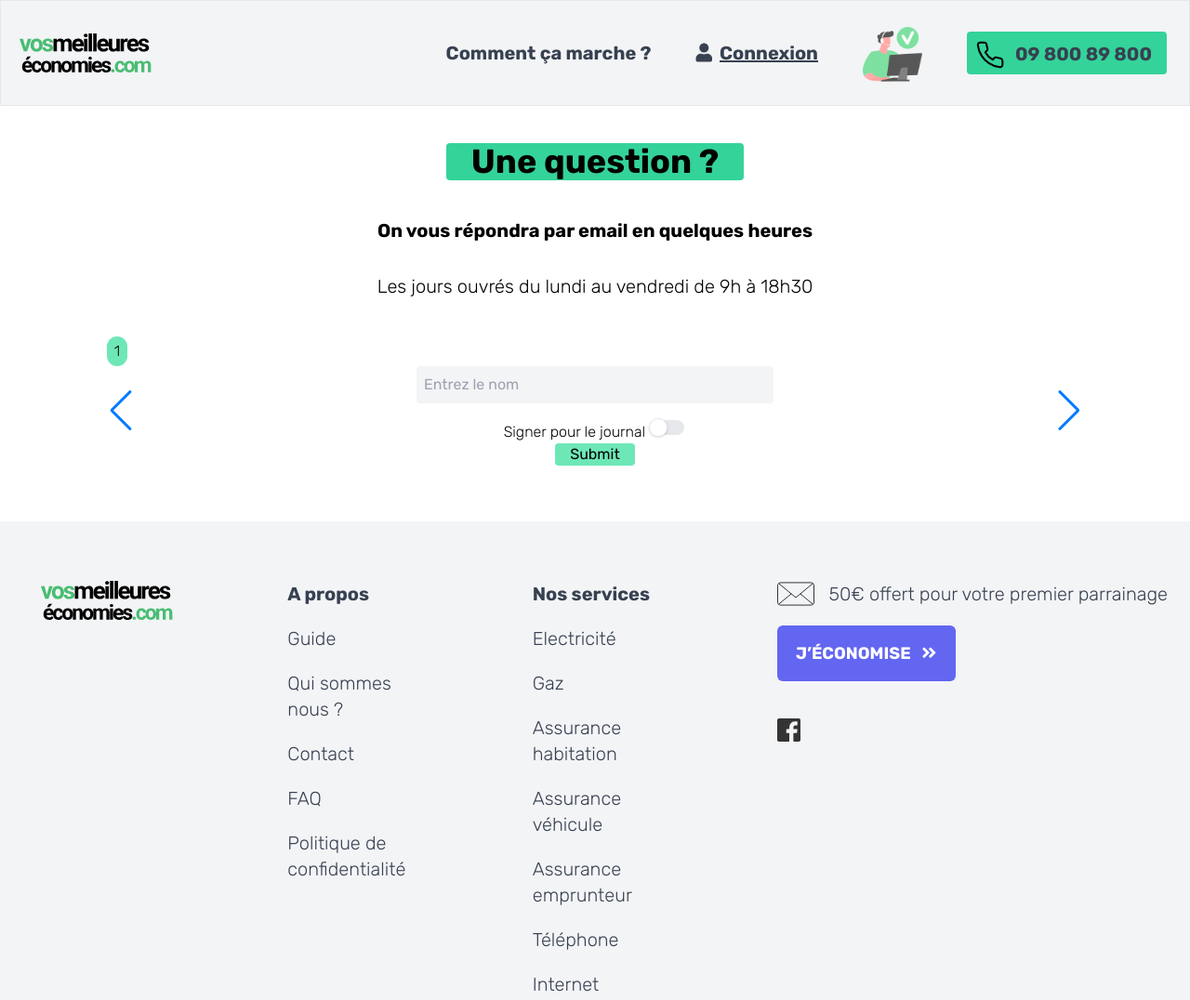
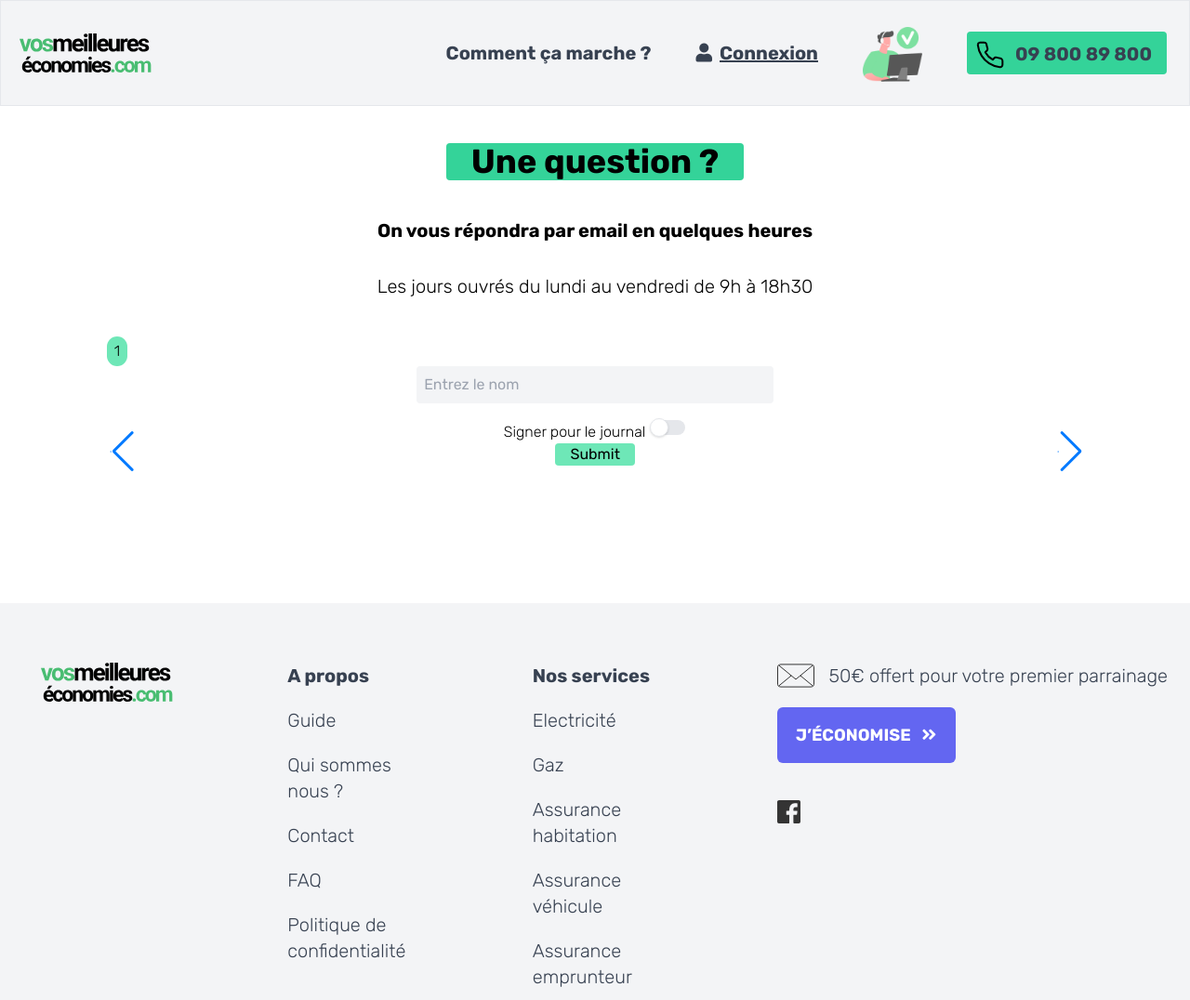
Before and after one commit to dilyana2001/Alpine-tailwind-project, a plain HTML site: page index.html in a window 1280 px wide. Shown: the top 1076 px of the page at 93% size. Drawn offline with nearby package versions, Linux system fonts and the light colour scheme.

Commit message:
add swiper

```diff
--- a/index.html
+++ b/index.html
@@ -12,7 +12,7 @@
     <script src="/src/scripts/script.js" defer></script>
     <script src="https://unpkg.com/alpinejs@3.x.x/dist/cdn.min.js" defer></script>
     <link rel="stylesheet" href="https://unpkg.com/swiper@7/swiper-bundle.min.css" />
-    <script src="https://unpkg.com/swiper@7/swiper-bundle.min.js" defer></script>
+    <script src="https://unpkg.com/swiper@7/swiper-bundle.min.js"></script>
     <title>Contact</title>
 </head>
 
@@ -95,12 +95,12 @@
 
 
                 <div x-show="isAllowed">
-                    <div x-data="{swiper: null}" x-init="swiper = new Swiper($refs.container, {
+                    <div x-data="{swiper: null}" x-init="swiper = new Swiper('.swiper', {
                         loop: true,
                         slidesPerView: 1,
                         spaceBetween: 0
-                      })" class="relative w-10/12 mx-auto flex flex-row swiper">
-
+                      })" class="relative w-10/12 mx-auto flex flex-row">
+                        <div class="swiper">
                             <div class="flex swiper-wrapper">
                                 <template x-for="(num, index) in numberSteps" :key="index">
                             <div class="px-2 swiper-slide" x-data="{open: false}">
@@ -123,8 +123,8 @@
                         </div>
                     </div>
                     </template>
-                <div class="swiper-button-prev" @click="swiper.slidePrev()"></div>
-                <div class="swiper-button-next" @click="swiper.slideNext()"></div>
+                    <div class="swiper-button-prev" @click="swiper.slidePrev()"><svg viewBox="0 0 20 20" fill="currentColor" class="chevron-left w-6 h-6"><path fill-rule="evenodd" d="M12.707 5.293a1 1 0 010 1.414L9.414 10l3.293 3.293a1 1 0 01-1.414 1.414l-4-4a1 1 0 010-1.414l4-4a1 1 0 011.414 0z" clip-rule="evenodd"></path></svg></div>
+                    <div class="swiper-button-next" @click="swiper.slideNext()"> <svg viewBox="0 0 20 20" fill="currentColor" class="chevron-right w-6 h-6"><path fill-rule="evenodd" d="M7.293 14.707a1 1 0 010-1.414L10.586 10 7.293 6.707a1 1 0 011.414-1.414l4 4a1 1 0 010 1.414l-4 4a1 1 0 01-1.414 0z" clip-rule="evenodd"></path></svg></div>
                 </div>
                 <div class="font-bold text-red-400 pb-5">
                     <template x-for="(err, i) in secondStepErrors" :key="i">
@@ -134,6 +134,7 @@
                 <div class="pb-5">
                     <input type="submit" value="Précédent" class="bg-green-400 rounded text-2xl font-bold py-2 px-24 cursor-pointer" @click="isAllowed = !isAllowed">
                     <input type="submit" value="Envoyer" class="bg-green-400 rounded text-2xl font-bold py-2 px-24 cursor-pointer" @click="sendDataHandler().length > 0 ? isAllowed = true : isAllowed = false">
+                </div>
             </div>
         </div>
         </div>
```
Lines whose indentation alone changed are shown as unchanged.
